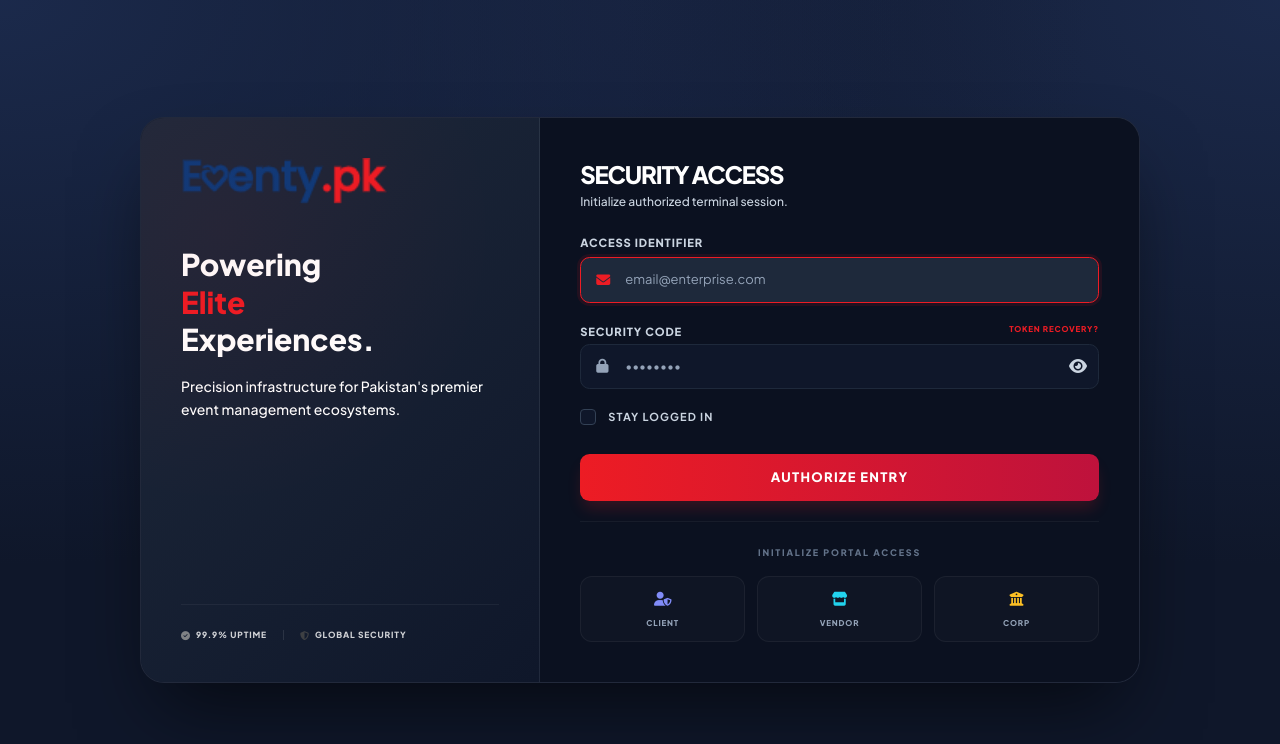
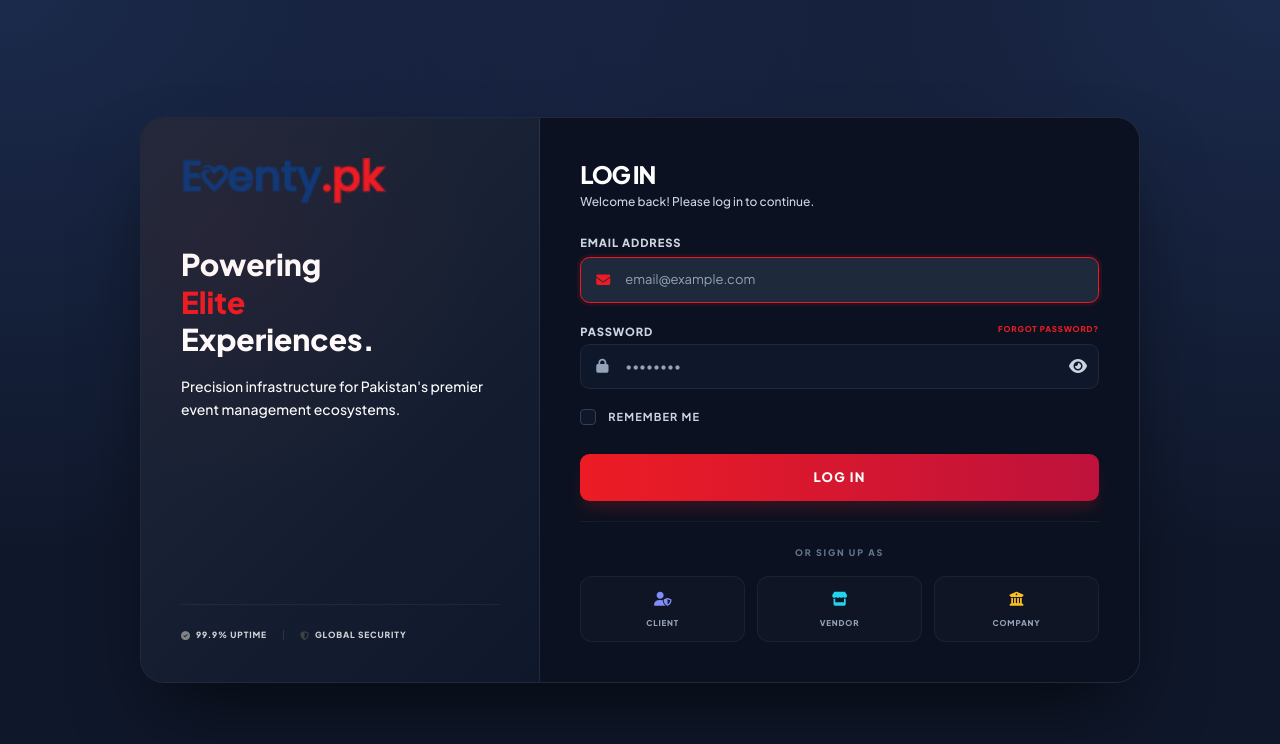
Before and after one commit to WUHTareen/Eventy, a Laravel app: page /login in a window 1280 px wide. Shown: the top 744 px of the page. Run offline with Laravel 12, Linux system fonts and the light colour scheme; data comes from the database, SQL or seed files in the repository; data that the repository does not hold is empty; some libraries are stand-ins or nearby versions.

Commit message:
Simplify auth page wording to plain, user-friendly English
Replaced cryptic/jargon labels on login and all signup pages with clear
everyday wording so users immediately understand each field:

- Login: "Security Access" -> "Log In", "Access Identifier" -> "Email
  Address", "Security Code" -> "Password", "Token recovery?" -> "Forgot
  password?", "Stay Logged In" -> "Remember Me", "Authorize Entry" ->
  "Log In", "Initialize Portal Access" -> "Or sign up as", "Corp" ->
  "Company".
- Client signup: "Client Signup"/"Full Identity"/"Digital Handle"/
  "Security Pin"/"Verify Pin"/"Initialize Account" -> "Create Account"/
  "Full Name"/"Email Address"/"Password"/"Confirm Password".
- Vendor signup: "Vendor Registry"/"Business Identity"/"Operating Hub"/
  "Service Vertical"/"Registry Email"/"Access Pin"/"Register Entity" ->
  plain equivalents (City, Service Category, Email Address, Password,
  Register Business).
- Corporate signup: "Corporate Registry"/"Enterprise Name"/"NTN Registry"
  /"Operational Email"/"Initialize Enterprise" -> Company Name, NTN
  Number, Email Address, Create Account, etc.

No logic, field names, or routes changed — labels and placeholders only.

Co-Authored-By: Claude Opus 4.8 <noreply@anthropic.com>
Claude-Session: https://claude.ai/code/session_01BXo2fKFz3g56NMofSt9YZK

```diff
--- a/resources/views/auth/login.blade.php
+++ b/resources/views/auth/login.blade.php
@@ -2,8 +2,8 @@
     <div class="w-full">
         <!-- Header -->
         <div class="mb-6">
-            <h2 class="text-2xl font-black text-white mb-1 tracking-tighter uppercase">Security Access</h2>
-            <p class="text-slate-300 font-medium text-xs">Initialize authorized terminal session.</p> <!-- Brightened Description -->
+            <h2 class="text-2xl font-black text-white mb-1 tracking-tighter uppercase">Log In</h2>
+            <p class="text-slate-300 font-medium text-xs">Welcome back! Please log in to continue.</p> <!-- Brightened Description -->
         </div>
 
         <form method="POST" action="{{ route('login') }}" class="space-y-5">
@@ -11,19 +11,19 @@
 
             <!-- Email Address -->
             <div>
-                <label for="email" class="label-text">Access Identifier</label>
+                <label for="email" class="label-text">Email Address</label>
                 <div class="relative group">
                     <i class="fa-solid fa-envelope input-icon"></i>
-                    <input id="email" class="input-dark" type="email" name="email" value="{{ old('email') }}" required autofocus placeholder="email@enterprise.com" />
+                    <input id="email" class="input-dark" type="email" name="email" value="{{ old('email') }}" required autofocus placeholder="email@example.com" />
                 </div>
             </div>
 
             <!-- Password -->
             <div>
                 <div class="flex justify-between mb-1">
-                    <label for="password" class="label-text mb-0">Security Code</label>
+                    <label for="password" class="label-text mb-0">Password</label>
                     @if (Route::has('password.request'))
-                        <a href="{{ route('password.request') }}" class="text-[8px] font-black text-[#ED1C24] uppercase tracking-widest hover:text-white transition-all">Token recovery?</a>
+                        <a href="{{ route('password.request') }}" class="text-[8px] font-black text-[#ED1C24] uppercase tracking-widest hover:text-white transition-all">Forgot password?</a>
                     @endif
                 </div>
                 <div class="relative group" x-data="{ show: false }">
@@ -42,19 +42,19 @@
                         <input id="remember_me" type="checkbox" class="peer h-4 w-4 appearance-none rounded border border-slate-700 bg-slate-900 checked:border-[#ED1C24] checked:bg-[#ED1C24] focus:ring-0 focus:ring-offset-0 transition-all cursor-pointer" name="remember">
                         <i class="fa-solid fa-check absolute scale-0 peer-checked:scale-100 text-white text-[10px] pointer-events-none transition-transform"></i>
                     </div>
-                    <span class="ms-3 text-[11px] font-bold text-slate-300 uppercase tracking-widest group-hover:text-white transition-all">Stay Logged In</span>
+                    <span class="ms-3 text-[11px] font-bold text-slate-300 uppercase tracking-widest group-hover:text-white transition-all">Remember Me</span>
                 </label>
             </div>
 
             <div class="pt-2">
                 <button type="submit" class="btn-primary">
-                    Authorize Entry
+                    Log In
                 </button>
             </div>
 
             <!-- Protocols -->
             <div class="pt-6 border-t border-white/5">
-                <p class="text-[9px] text-center font-black text-slate-500 uppercase tracking-[0.2em] mb-4">Initialize Portal Access</p>
+                <p class="text-[9px] text-center font-black text-slate-500 uppercase tracking-[0.2em] mb-4">Or sign up as</p>
                 <div class="grid grid-cols-3 gap-3">
                     <a href="{{ route('register') }}" class="group flex flex-col items-center justify-center p-3 rounded-xl border border-white/5 bg-white/[0.02] hover:bg-white/[0.08] hover:border-indigo-500/30 transition-all duration-300">
                         <i class="fa-solid fa-user-shield text-indigo-400 text-sm mb-2 group-hover:scale-110 transition-transform"></i>
@@ -66,7 +66,7 @@
                     </a>
                     <a href="{{ route('corporate.register') }}" class="group flex flex-col items-center justify-center p-3 rounded-xl border border-white/5 bg-white/[0.02] hover:bg-white/[0.08] hover:border-amber-500/30 transition-all duration-300">
                         <i class="fa-solid fa-building-columns text-amber-400 text-sm mb-2 group-hover:scale-110 transition-transform"></i>
-                        <span class="text-[8px] font-black text-slate-400 uppercase tracking-widest group-hover:text-white">Corp</span>
+                        <span class="text-[8px] font-black text-slate-400 uppercase tracking-widest group-hover:text-white">Company</span>
                     </a>
                 </div>
             </div>
```
Also changed, not shown: resources/views/auth/register-corporate.blade.php (+10 -10 lines), resources/views/auth/register-vendor.blade.php (+11 -11 lines), resources/views/auth/register.blade.php (+8 -8 lines).
